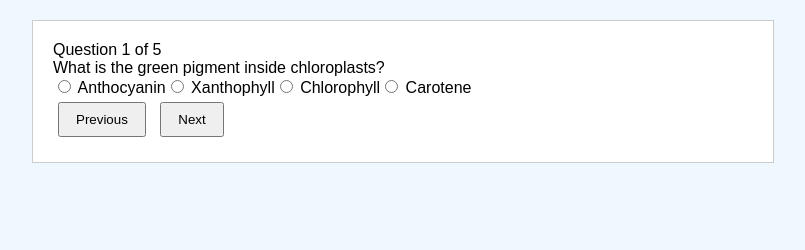
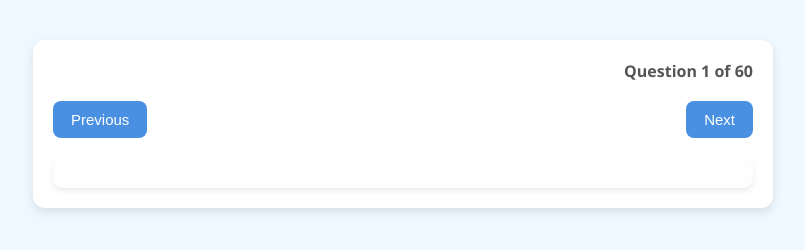
Before and after one commit to Markzz12a/Trytest, a plain HTML site: page index.html in a window 1280 px wide. Shown: the whole page, without its empty margins (237-1042 px from the left). Drawn offline with Linux system fonts and the light colour scheme.

Commit message:
Update index.html

```diff
--- a/index.html
+++ b/index.html
@@ -1,74 +1,63 @@
 <!DOCTYPE html>
 <html lang="en">
 <head>
-<meta charset="UTF-8">
+  <meta charset="UTF-8" />
   <title>Final Exam Practice</title>
   <style>
-body { font-family: Arial; margin:20px; background:#f0f8ff; }
-#quiz { max-width:700px; margin:auto; padding:20px; background:#fff; border:1px solid #ccc; }
-button { margin:5px; padding:8px 16px; }
+    body { font-family: "Segoe UI", Tahoma, Geneva, Verdana, sans-serif; background: #f0f8ff; margin:0; padding:0; }
+    #quiz-container { max-width:700px; margin:40px auto; background:#fff; border-radius:12px; box-shadow:0 4px 10px rgba(0,0,0,0.1); padding:20px; }
+    #progress { text-align:right; margin-bottom:15px; font-weight:bold; color:#555; }
+    .question h3 { color:#333; }
+    .options label { display:block; margin:8px 0; cursor:pointer; }
+    .controls { margin-top:15px; display:flex; justify-content:space-between; }
+    button { background:#4a90e2; color:white; border:none; padding:10px 18px; border-radius:8px; font-size:15px; cursor:pointer; }
+    button:hover { background:#357ab7; }
+    #results { margin-top:20px; padding:15px; background:#fefefe; border-radius:10px; box-shadow:0 3px 6px rgba(0,0,0,0.08); }
     .correct { color:green; font-weight:bold; }
     .wrong { color:red; font-weight:bold; }
+    .explain { font-size:14px; color:#555; margin-left:10px; }
   </style>
 </head>
 <body>
-<div id="quiz">
-  <div id="question-num"></div>
-  <div id="question-text"></div>
+  <div id="quiz-container">
+    <div id="progress">Question 1 of 60</div>
+    <div class="question" id="question-box">
+      <h3 id="question-text"></h3>
       <div id="options"></div>
-  <button onclick="prevQ()">Previous</button>
-  <button onclick="nextQ()">Next</button>
-  <div id="explain"></div>
-  <div id="score"></div>
     </div>
-
+    <div class="controls">
+      <button onclick="prevQuestion()">Previous</button>
+      <button onclick="nextQuestion()" id="nextBtn">Next</button>
+    </div>
+    <div id="results"></div>
+  </div>
 <script>
-const quiz=[
-  {q:"What is the green pigment inside chloroplasts?",o:["Anthocyanin","Xanthophyll","Chlorophyll","Carotene"],a:2,e:"Chlorophyll is the green pigment used in photosynthesis."},
-  {q:"Which plant tissue moves water from roots to leaves?",o:["Cambium","Xylem","Epidermis","Phloem"],a:1,e:"Xylem transports water upward."},
-  {q:"What does the stem do?",o:["Makes seeds","Makes food","Supports the plant and carries water","Absorbs water"],a:2,e:"Stem supports plant & carries water/nutrients."},
-  {q:"What is phototropism?",o:["Growth toward gravity","Growth toward touch","Growth toward light","Growth toward water"],a:2,e:"Growth in response to light."},
-  {q:"If the same force is applied to a heavy and light object, the lighter object will:",o:["Accelerate less","Stay still","Accelerate more","Stop moving"],a:2,e:"Lighter objects accelerate more (F=ma)."},
-  // ...ใส่เต็ม 60 ข้อเหมือนเดิม...
-];
-let cur=0;
-let ans=[];
-function showQ(){
-  const q=quiz[cur];
-  document.getElementById("question-num").innerText=`Question ${cur+1} of ${quiz.length}`;
-  document.getElementById("question-text").innerText=q.q;
-  let opts="";
-  q.o.forEach((opt,i)=>{
-    let checked = (ans[cur]==i) ? "checked" : "";
-    opts+=`<label><input type="radio" name="opt" value="${i}" ${checked}> ${opt}</label>`;
-  });
-  document.getElementById("options").innerHTML=opts;
-  showExplain();
-}
-function nextQ(){
-  const sel=document.querySelector('input[name="opt"]:checked');
-  if(sel) ans[cur]=parseInt(sel.value);
-  if(cur<quiz.length-1){ cur++; showQ(); } else showScore();
-}
-function prevQ(){
-  if(cur>0){ cur--; showQ(); }
-}
-function showExplain(){
-  const q=quiz[cur];
-  const user=ans[cur];
-  if(user==undefined){ document.getElementById("explain").innerHTML=""; return;}
-  if(user===q.a){
-    document.getElementById("explain").innerHTML=`<span class="correct">Correct!</span> ${q.e}`;
-  } else {
-    document.getElementById("explain").innerHTML=`<span class="wrong">Wrong!</span> Correct: ${q.o[q.a]} <br>${q.e}`;
-  }
-}
-function showScore(){
-  let s=0;
-  ans.forEach((a,i)=>{ if(a===quiz[i].a) s++; });
-  document.getElementById("quiz").innerHTML=`<h2>Score: ${s} / ${quiz.length}</h2>`;
-}
-showQ();
-</script>
-</body>
-</html>
+const quizData = [
+  { q: "What is the green pigment inside chloroplasts?", options: ["Anthocyanin","Xanthophyll","Chlorophyll","Carotene"], answer:2, explain: "Chlorophyll is the green pigment used in photosynthesis."},
+  { q: "Which plant tissue moves water from roots to leaves?", options: ["Cambium","Xylem","Epidermis","Phloem"], answer:1, explain: "Xylem transports water and minerals upward."},
+  { q: "What does the stem do?", options: ["Makes seeds","Makes food","Supports the plant and carries water","Absorbs water"], answer:2, explain: "The stem supports the plant and transports water and nutrients."},
+  { q: "What is phototropism?", options: ["Growth toward gravity","Growth toward touch","Growth toward light","Growth toward water"], answer:2, explain: "Phototropism is growth in response to light."},
+  { q: "If the same force is applied to a heavy and light object, the lighter object will:", options: ["Accelerate less","Stay still","Accelerate more","Stop moving"], answer:2, explain: "Lighter objects accelerate more given the same force (F=ma)."},
+  { q: "Which surface would produce the most friction?", options: ["Smooth tile","Sandpaper","Ice","Glass"], answer:1, explain: "Rough surfaces like sandpaper create more friction."},
+  { q: "Newton's first law is also called:", options: ["Law of Inertia","Law of Motion","Law of Gravity","Law of Forces"], answer:0, explain: "Newton's first law is the law of inertia."},
+  { q: "The force of gravity depends on:", options: ["Shape and color","Mass and distance","Size and temperature","Speed and time"], answer:1, explain: "Gravity depends on mass and distance between objects."},
+  { q: "A rolling ball will keep moving until:", options: ["Someone watches it","It disappears","A force stops it","It gets heavier"], answer:2, explain: "A force (like friction) is needed to stop motion."},
+  { q: "Gravity gives objects their:", options: ["Weight","Speed","Mass","Shape"], answer:0, explain: "Weight is the force of gravity acting on mass."},
+  { q: "Which gas do cells need to carry out respiration?", options: ["Carbon dioxide","Nitrogen","Oxygen","Hydrogen"], answer:2, explain: "Oxygen is used in cellular respiration."},
+  { q: "Friction always acts:", options: ["In the direction of motion","Opposite to motion","Downward only","Upward only"], answer:1, explain: "Friction opposes motion."},
+  { q: "An object at rest stays at rest unless:", options: ["It becomes heavier","A force acts on it","Time passes","It loses mass"], answer:1, explain: "A force is required to change motion (Newton's 1st law)."},
+  { q: "What is the name of the process cells use to take in large particles?", options: ["Diffusion","Endocytosis","Osmosis","Exocytosis"], answer:1, explain: "Endocytosis is the process to take in large particles."},
+  { q: "Which situation shows useful friction?", options: ["A box moving downhill","A car tire gripping the road","A ball rolling on grass","A sled sliding on ice"], answer:1, explain: "Car tires gripping the road is an example of useful friction."},
+  { q: "What is the main purpose of roots?", options: ["Carry water to leaves","Produce seeds","Make food","Support the plant and absorb water"], answer:3, explain: "Roots absorb water and support the plant."},
+  { q: "Force equals:", options: ["Mass x acceleration","Mass x speed","Distance x time","Weight x gravity"], answer:0, explain: "Force is mass multiplied by acceleration (F=ma)."},
+  { q: "Which of the following is an example of Newton's second law?", options: ["A rocket floating in space","A balloon flying upward","A football kicked harder","A book on a table"], answer:2, explain: "Newton's second law relates force and acceleration; kicking harder accelerates the football more."},
+  { q: "Gravity always pulls objects toward:", options: ["Other planets","The center of Earth","The moon","The sky"], answer:1, explain: "Gravity pulls objects toward the center of Earth."},
+  { q: "Why do passengers move forward when a car suddenly stops?", options: ["Friction","Speed","Inertia","Gravity"], answer:2, explain: "Passengers continue moving due to inertia."},
+  { q: "When you push on a wall, the wall:", options: ["Pulls you forward","Pushes back equally","Breaks immediately","Does nothing"], answer:1, explain: "The wall pushes back with equal force (Newton's 3rd law)."},
+  { q: "A rocket moves upward because:", options: ["Fuel pushes gases downward","Friction increases","Air pushes it","Gravity disappears"], answer:0, explain: "Action-reaction: gases pushed down make rocket go up."},
+  { q: "If a runner speeds up, she is:", options: ["At rest","Accelerating","Moving at constant speed","Stopping"], answer:1, explain: "Acceleration is change in speed or direction."},
+  { q: "Momentum equals:", options: ["Mass velocity","Speed+mass","Acceleration time","Force distance"], answer:0, explain: "Momentum is mass multiplied by velocity."},
+  { q: "Which is an example of action-reaction?", options: ["A car at rest","Walking (foot pushes ground)","Gravity pulling objects","A book on a table"], answer:1, explain: "When you push the ground to walk, ground pushes back."},
+  { q: "Acceleration is a change in:", options: ["Speed or direction","Force","Gravity","Mass"], answer:0, explain: "Acceleration is change in velocity (speed or direction)."},
+  { q: "Newton's third law states:", options: ["For every action, equal and opposite reaction","Objects remain at rest","Energy is conserved","Force = mass × acceleration"], answer:0, explain: "Every action has an equal and opposite reaction."},
+  { q: "A parked car is:", options: ["Falling","At rest","Accelerating","In motion"], answer:1, explain: "A parked car is at rest
```
Lines whose indentation alone changed are shown as unchanged.
